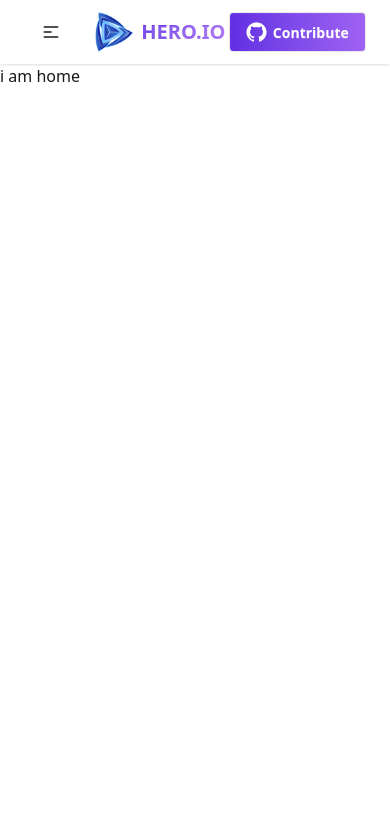
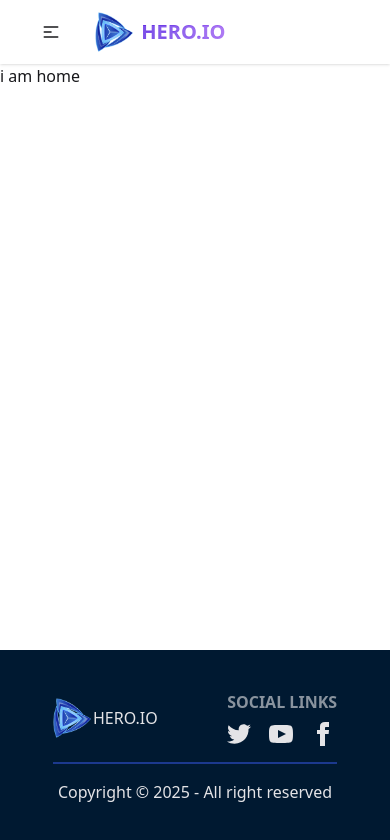
Before and after one commit to oliullahakib/assinment8-hero-apps, a React (Vite) app: page / in a window 390 px wide. Shown: the top 840 px of the page. Built offline with nearby package versions, Linux system fonts and the light colour scheme.

Commit message:
footer added and fix navbar button for responsiveness

```diff
--- a/src/Layouts/Root.jsx
+++ b/src/Layouts/Root.jsx
@@ -1,12 +1,16 @@
 import React from 'react';
 import Navbar from '../components/Navbar';
 import { Outlet } from 'react-router';
+import Footer from '../components/Footer';
 
 const Root = () => {
     return (
-        <div>
+        <div className='flex flex-col min-h-screen'>
             <Navbar/>
-            <Outlet/>
+            <div className='flex-1'>
+                <Outlet/>
+            </div>
+            <Footer/>
         </div>
     );
 };
--- /dev/null
+++ b/src/components/Footer.jsx
@@ -0,0 +1,57 @@
+import React from 'react';
+
+const Footer = () => {
+    return (
+        <footer className="sm:footer-horizontal bg-[#001931] text-neutral-content p-10">
+            <div className=' flex justify-between  w-11/12 mx-auto border-b-2 border-blue-900 pb-4'>
+                <asidev className="flex items-center">
+                <img className='w-10' src="/logo.png" alt="" />
+                <p>
+                  HERO.IO
+                </p>
+            </asidev>
+            <nav>
+                <h6 className="footer-title">Social Links</h6>
+                <div className="grid grid-flow-col gap-4">
+                    <a>
+                        <svg
+                            xmlns="http://www.w3.org/2000/svg"
+                            width="24"
+                            height="24"
+                            viewBox="0 0 24 24"
+                            className="fill-current">
+                            <path
+                                d="M24 4.557c-.883.392-1.832.656-2.828.775 1.017-.609 1.798-1.574 2.165-2.724-.951.564-2.005.974-3.127 1.195-.897-.957-2.178-1.555-3.594-1.555-3.179 0-5.515 2.966-4.797 6.045-4.091-.205-7.719-2.165-10.148-5.144-1.29 2.213-.669 5.108 1.523 6.574-.806-.026-1.566-.247-2.229-.616-.054 2.281 1.581 4.415 3.949 4.89-.693.188-1.452.232-2.224.084.626 1.956 2.444 3.379 4.6 3.419-2.07 1.623-4.678 2.348-7.29 2.04 2.179 1.397 4.768 2.212 7.548 2.212 9.142 0 14.307-7.721 13.995-14.646.962-.695 1.797-1.562 2.457-2.549z"></path>
+                        </svg>
+                    </a>
+                    <a>
+                        <svg
+                            xmlns="http://www.w3.org/2000/svg"
+                            width="24"
+                            height="24"
+                            viewBox="0 0 24 24"
+                            className="fill-current">
+                            <path
+                                d="M19.615 3.184c-3.604-.246-11.631-.245-15.23 0-3.897.266-4.356 2.62-4.385 8.816.029 6.185.484 8.549 4.385 8.816 3.6.245 11.626.246 15.23 0 3.897-.266 4.356-2.62 4.385-8.816-.029-6.185-.484-8.549-4.385-8.816zm-10.615 12.816v-8l8 3.993-8 4.007z"></path>
+                        </svg>
+                    </a>
+                    <a>
+                        <svg
+                            xmlns="http://www.w3.org/2000/svg"
+                            width="24"
+                            height="24"
+                            viewBox="0 0 24 24"
+                            className="fill-current">
+                            <path
+                                d="M9 8h-3v4h3v12h5v-12h3.642l.358-4h-4v-1.667c0-.955.192-1.333 1.115-1.333h2.885v-5h-3.808c-3.596 0-5.192 1.583-5.192 4.615v3.385z"></path>
+                        </svg>
+                    </a>
+                </div>
+            </nav>
+            </div>
+            <p className='text-center mt-4'>Copyright © 2025 - All right reserved</p>
+        </footer>
+    );
+};
+
+export default Footer;
--- a/src/components/Navbar.jsx
+++ b/src/components/Navbar.jsx
@@ -16,19 +16,20 @@
                             <NavLink to="/">Home</NavLink>
                             <NavLink to="/apps">Apps</NavLink>
                             <NavLink to="/installation">Installation</NavLink>
+                             <Link to='https://github.com/oliullahakib' target='blank' className="btn bg-gradient-to-l from-[#9F62F2] to-[#632EE3] text-white"><img src={gitlogo} alt="" /> Contribute</Link>
                         </ul>
                     </div>
                     <Link to='/' className="btn btn-ghost text-xl"> <img src="/logo.png" alt="" className='w-10' /><span className='bg-gradient-to-l from-[#9F62F2] to-[#632EE3] bg-clip-text text-transparent'>HERO.IO</span></Link>
                 </div>
-                <div className="navbar-end  justify-center hidden lg:flex">
+                <div className="navbar-center  justify-center hidden lg:flex">
                     <ul className="menu menu-horizontal font-semibold gap-8 px-1">
                         <NavLink to="/">Home</NavLink>
                         <NavLink to="/apps">Apps</NavLink>
                         <NavLink to="/installation">Installation</NavLink>
                     </ul>
                 </div>
-                <div className="navbar-end">
-                    <Link to='https://github.com/oliullahakib/assinment8-hero-apps' className="btn bg-gradient-to-l from-[#9F62F2] to-[#632EE3] text-white"><img src={gitlogo} alt="" /> Contribute</Link>
+                <div className="navbar-end hidden md:flex">
+                    <Link to='https://github.com/oliullahakib' target='blank' className="btn bg-gradient-to-l from-[#9F62F2] to-[#632EE3] text-white"><img src={gitlogo} alt="" /> Contribute</Link>
                 </div>
             </div>
         </div>
```
